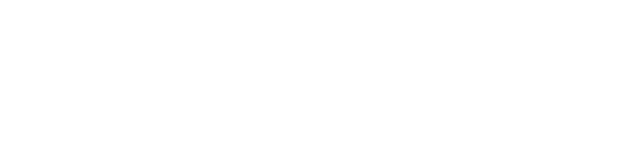
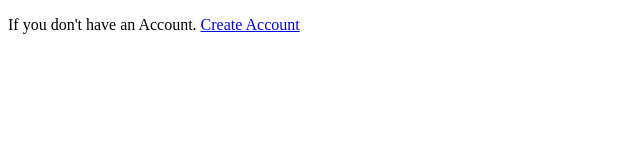
Before and after one commit to areason1410/RGBDelight, a plain HTML site: page login/html/login.html in a window 1280 px wide. Shown: the whole page, without its empty margins (0-640 px from the left). Drawn offline with Linux system fonts and the light colour scheme.

Commit message:
linked login and create folders

```diff
--- a/login/html/login.html
+++ b/login/html/login.html
@@ -5,6 +5,7 @@
     <meta charset="UTF-8">
     <meta name="viewport" content="width=device-width, initial-scale=1.0">
     <title>Document</title>
+
 </head>
 
 <body>
@@ -24,7 +25,9 @@
 
     </div>
     <div class="create">
-
+        <p>
+            If you don't have an Account. <a href="/createAccount/html/createAccount.html">Create Account</a>
+        </p>
     </div>
 </body>
 
```
Also changed, not shown: createAccount/html/createAccount.html (+5 -2 lines).
